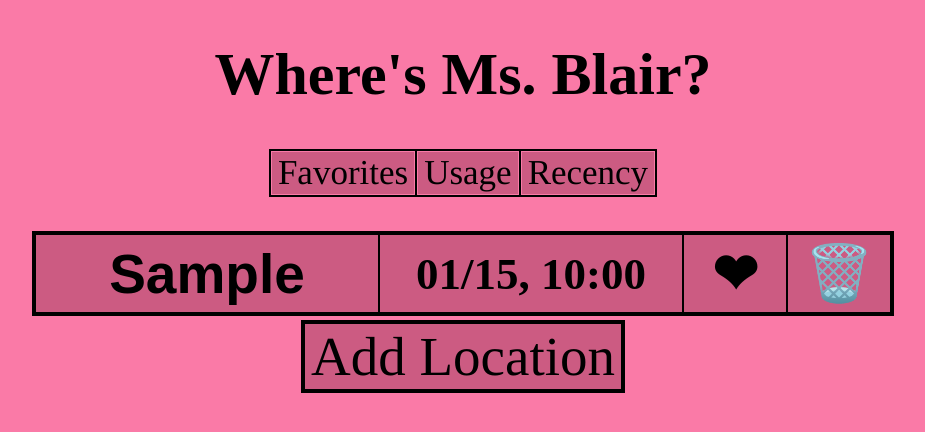
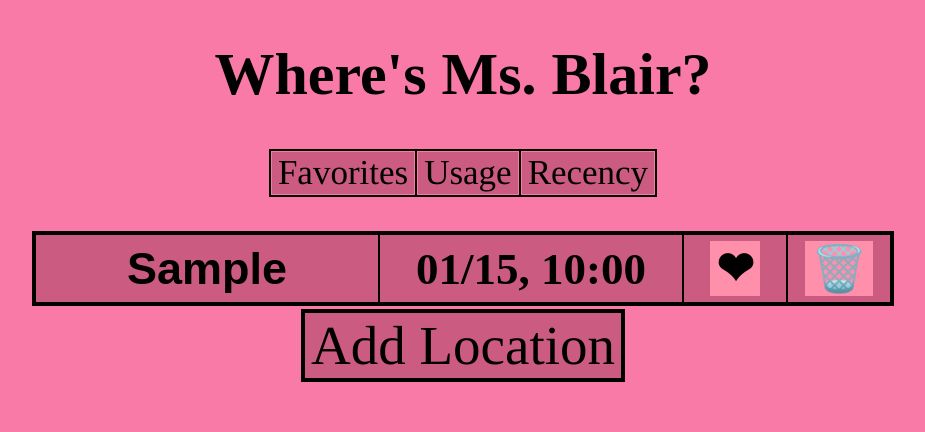
Before and after one commit to talonTech1/talon-tracker, a Flask app: page / in a window 1280 px wide. Shown: the top 432 px of the page, without its empty margins (177-1102 px from the left). Run offline with Flask 3, Linux system fonts and the light colour scheme; a database or web service that is not in the repository returns one stand-in record (values such as "Sample title"); lists and menus that the app fills with data are empty.

Commit message:
Update main.css

```diff
--- a/static/css/main.css
+++ b/static/css/main.css
@@ -6,7 +6,7 @@ body {
     font-size: 30px;
 }
 button {
-    background-color: #ff4a89;
+    background-color: #FF8FAB;
     border: 1px #f0ead6;
     font-family: times;
     text-align: center;
@@ -14,13 +14,13 @@ button {
 }
 button.current{
     font-weight: bold;
-    background-color: #cc5b82;
+    background-color: #FF8FAB;
     border: 2px #f0ead6;
     font-family: sans-serif;
     text-align: center;
-    font-size: 55px;
+    font-size: 45px;
 }
 td {
     text-align: center;
-    height: 75px
+    height: 65px
 }
```
